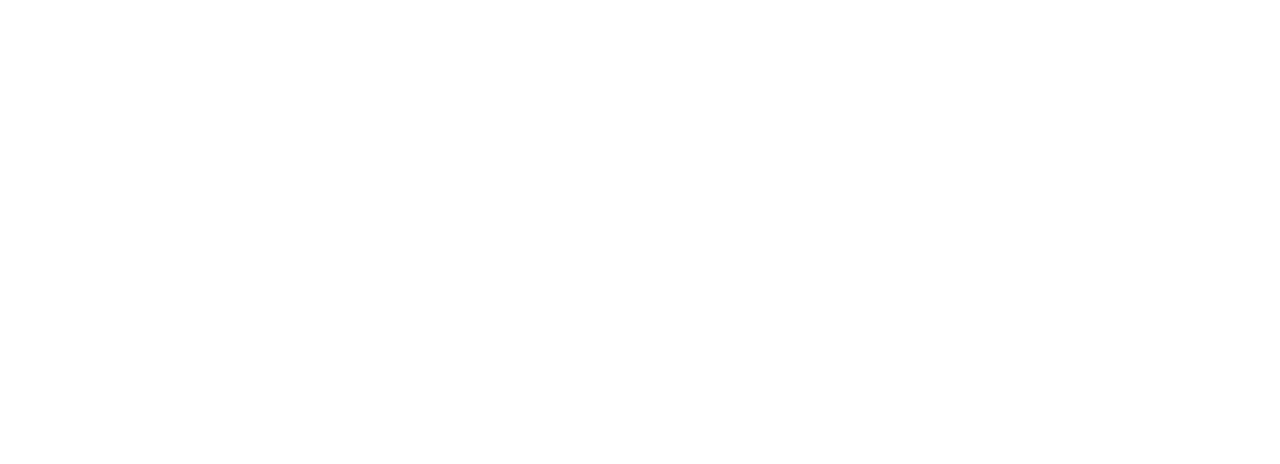
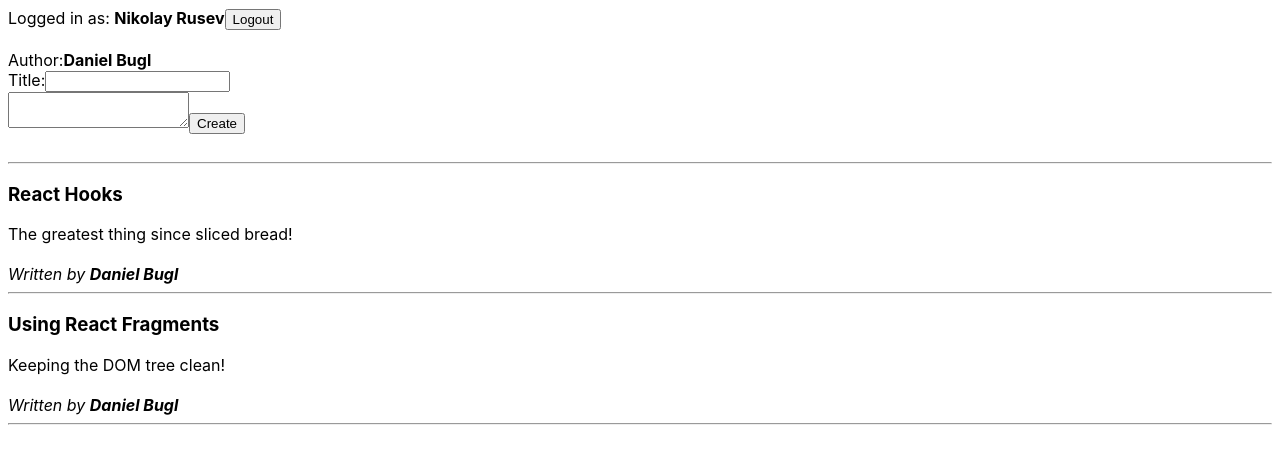
Before and after one commit to nikolay-rusev/react-hooks-packt, a React (Create React App) app in the folder chapter3_1/: page / in a window 1280 px wide. Shown: the top 464 px of the page. Built offline with nearby package versions, Linux system fonts and the light colour scheme.

Commit message:
finalize mock-up components

```diff
--- a/chapter3_1/src/App.js
+++ b/chapter3_1/src/App.js
@@ -1,9 +1,24 @@
-import React from "react";
-import PostList from "./post/PostList";
+import React from 'react'
 
-const posts = [{ title: "React Hooks", content: "The greatest thing since sliced bread!", author: "Nikolay Rusev" },
-{ title: "Using React Fragments", content: "Keeping the DOM tree clean!", author: "Nikolay Rusev" }]
+import PostList from './post/PostList'
+import CreatePost from './post/CreatePost'
+import UserBar from './user/UserBar'
+
+const user = 'Daniel Bugl'
+const posts = [
+  { title: 'React Hooks', content: 'The greatest thing since sliced bread!', author: 'Daniel Bugl' },
+  { title: 'Using React Fragments', content: 'Keeping the DOM tree clean!', author: 'Daniel Bugl' }
+]
 
 export default function App() {
-  return <PostList posts={posts} />
+  return (
+    <div style={{ padding: 8 }}>
+      <UserBar />
+      <br />
+      <CreatePost user={user} />
+      <br />
+      <hr />
+      <PostList posts={posts} />
+    </div>
+  )
 }
--- a/chapter3_1/src/post/PostList.js
+++ b/chapter3_1/src/post/PostList.js
@@ -5,14 +5,12 @@
 function PostList({ posts = [] }) {
     return (
         <div>
-            {
-                posts.map((p, i) => {
-                    <React.Fragment key={"post-" + i}>
-                        <Post {...p} />
-                        <hr />
-                    </React.Fragment>
-                })
-            }
+            {posts.map((p, i) => (
+                <React.Fragment key={'post-' + i}>
+                    <Post {...p} />
+                    <hr />
+                </React.Fragment>
+            ))}
         </div>
     )
 }
```
